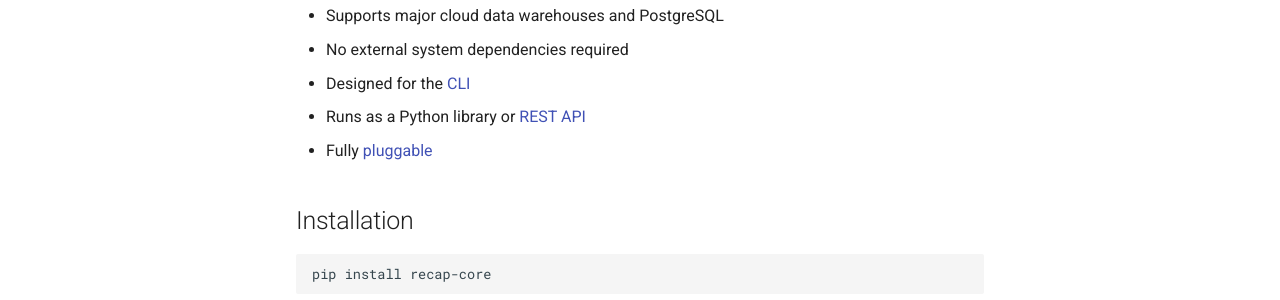
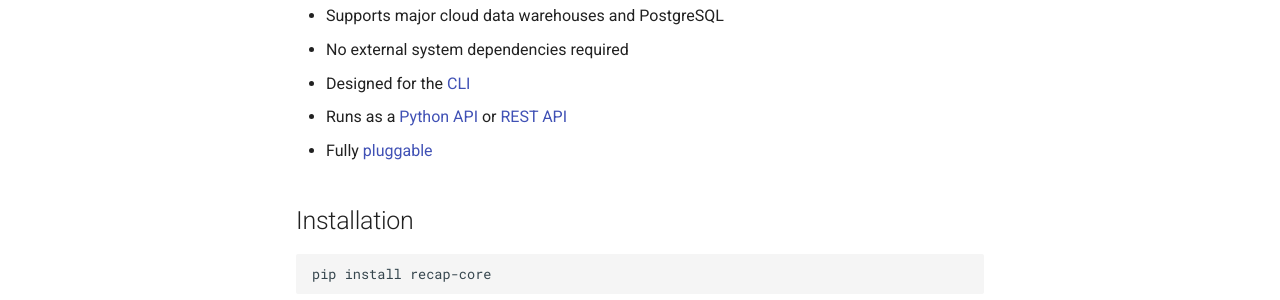
Before and after one commit to gabledata/recap, an MkDocs documentation site: the page built from docs/index.md, in a window 1280 px wide and 1209 px high. Shown: the part 344-644 px from the top of the window. Built offline with MkDocs 1.6.1 and Material for MkDocs 9.7.7, drawn with Linux system fonts in a browser that asks for light colours; comment, search, counter and statistics services are not loaded; the version menu is left out.

Commit message:
Add README link to Python API
Very minor update to point README and docs/index.md to the Python API. Since
there's no index, I used the analyzers page.

```diff
--- a/docs/index.md
+++ b/docs/index.md
@@ -7,7 +7,7 @@ Recap makes it easy for engineers to build infrastructure and tools that need me
 * Supports major cloud data warehouses and PostgreSQL
 * No external system dependencies required
 * Designed for the [CLI](cli.md)
-* Runs as a Python library or [REST API](rest.md)
+* Runs as a [Python API](api/recap.analyzers.md) or [REST API](rest.md)
 * Fully [pluggable](guides/plugins.md)
 
 ## Installation
```
Also changed, not shown: README.md (+1 -1 lines).
